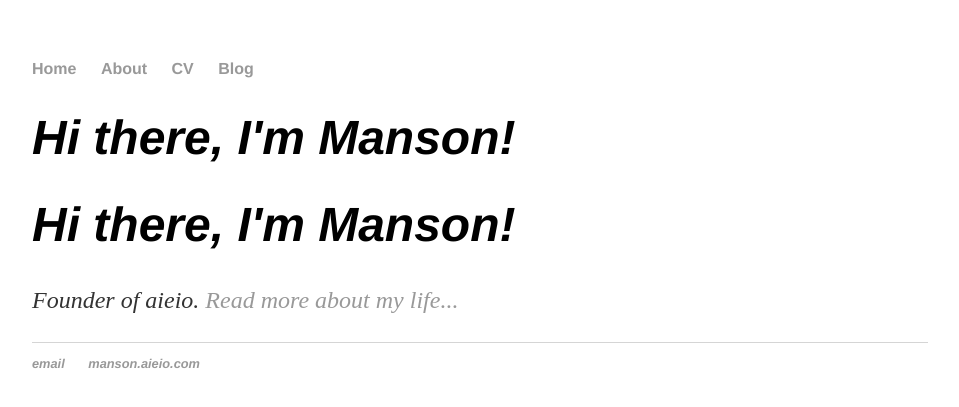
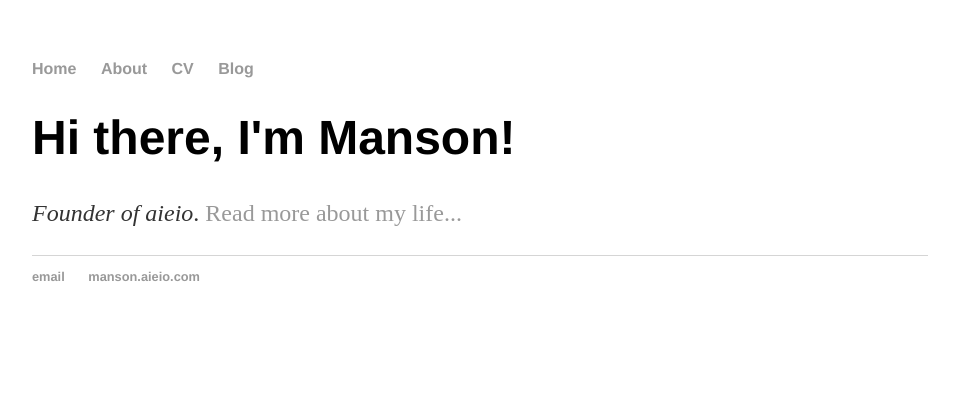
Before and after one commit to mansonsiu/manson.github.io, a Jekyll site: the page built from index.html, in a window 1280 px wide. Shown: the top 407 px of the page, without its empty margins (160-1119 px from the left). Built offline with Jekyll 4.4.1, drawn with Linux system fonts in a browser that asks for light colours.

Commit message:
Update index.html

```diff
--- a/index.html
+++ b/index.html
@@ -3,7 +3,6 @@ layout: default
 title: Manson Siu, aieio
 ---
 <div class="blurb">
-	<h1><em>Hi there, I'm Manson! <em></h1>
 	<h1>Hi there, I'm Manson! </h1>
-	<p>Founder of <em>aieio</em>. <a href="/about">Read more about my life...</a></p>
+	<p><em>Founder of aieio</em>. <a href="/about">Read more about my life...</a></p>
 </div><!-- /.blurb -->
```
